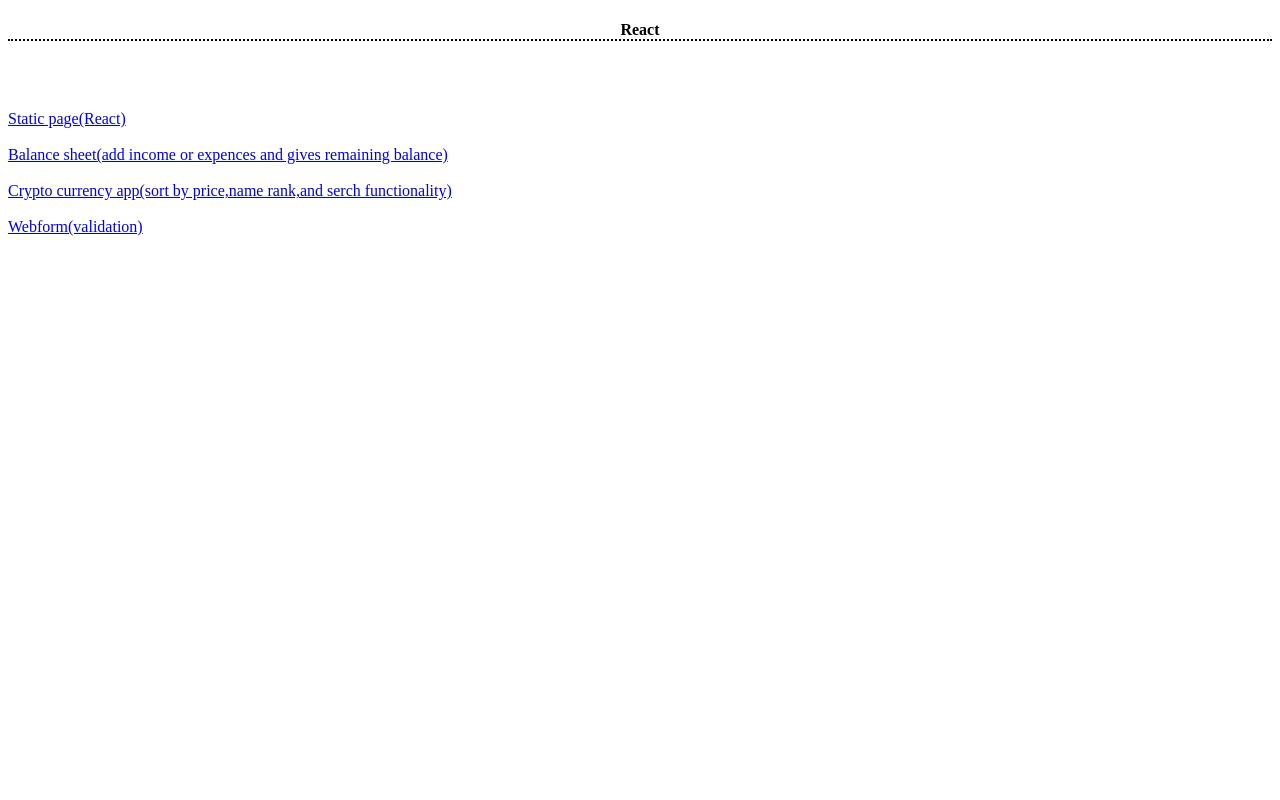
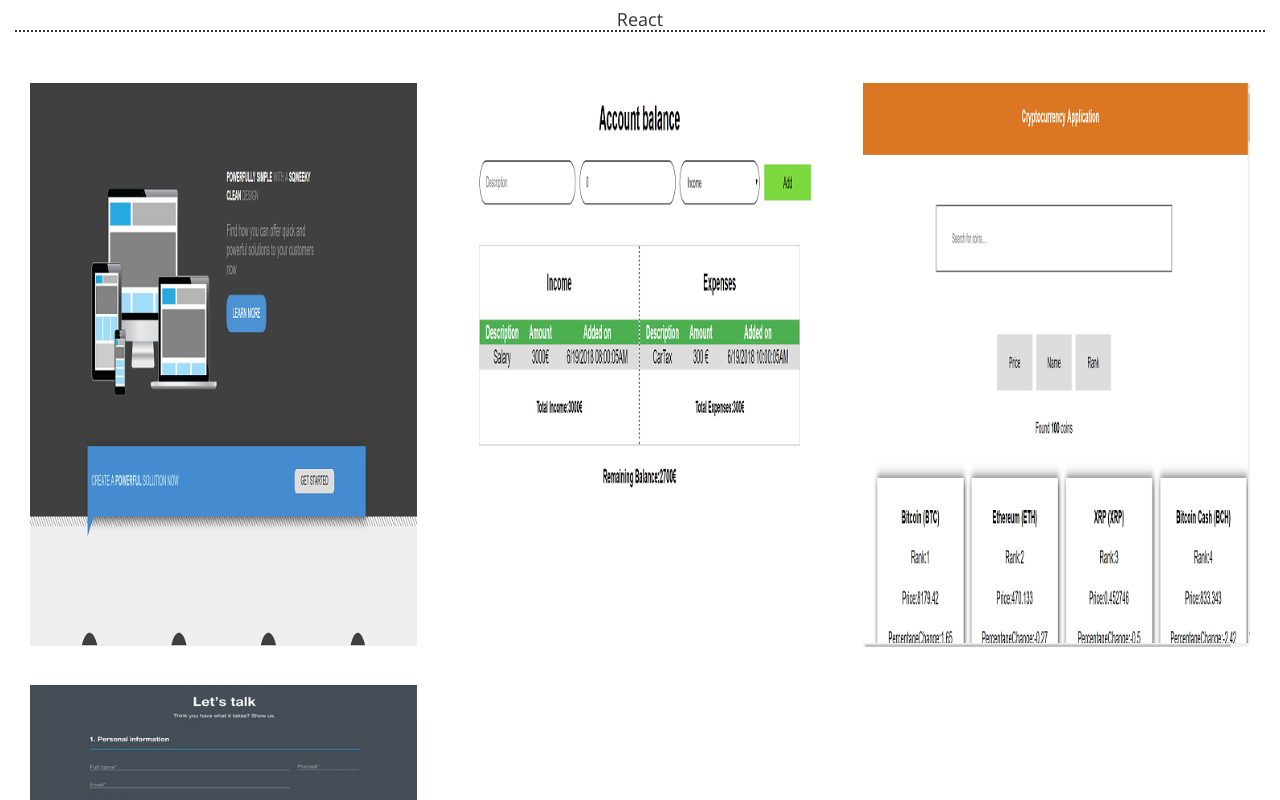
Before and after one commit to bandarub/Portfolio, a plain HTML site: page React/index.html in a window 1280 px wide. Shown: the top 800 px of the page. Drawn offline with nearby package versions, Linux system fonts and the light colour scheme; the site is published under a folder, as on GitHub Pages, so addresses that start at the root find nothing.

Commit message:
changed path of files

```diff
--- a/HTMLCSS/index.html
+++ b/HTMLCSS/index.html
@@ -13,18 +13,18 @@
     <meta name="viewport" content="width=device-width, initial-scale=1.0">
     <meta http-equiv="X-UA-Compatible" content="ie=edge">
     <!-- Bootstrap Core CSS -->
-    <link href="/vendor/bootstrap/css/bootstrap.min.css" rel="stylesheet">
+    <link href="../vendor/bootstrap/css/bootstrap.min.css" rel="stylesheet">
 
     <!-- Custom Fonts -->
-    <link href="/vendor/font-awesome/css/font-awesome.min.css" rel="stylesheet" type="text/css">
+    <link href="../vendor/font-awesome/css/font-awesome.min.css" rel="stylesheet" type="text/css">
     <link href='https://fonts.googleapis.com/css?family=Open+Sans:300italic,400italic,600italic,700italic,800italic,400,300,600,700,800' rel='stylesheet' type='text/css'>
     <link href='https://fonts.googleapis.com/css?family=Merriweather:400,300,300italic,400italic,700,700italic,900,900italic' rel='stylesheet' type='text/css'>
 
     <!-- Plugin CSS -->
-    <link href="/vendor/magnific-popup/magnific-popup.css" rel="stylesheet">
+    <link href="../vendor/magnific-popup/magnific-popup.css" rel="stylesheet">
 
     <!-- Theme CSS -->
-    <link href="/css/creative.min.css" rel="stylesheet">
+    <link href="../css/creative.min.css" rel="stylesheet">
     <title>HTML,CSS AND JAVASCRIPT</title>
 </head>
 <body>
@@ -43,7 +43,7 @@
             <h4 style="text-align: center;margin-bottom: 4vw;border-bottom-color:  2px solid black;border-bottom: 2px dotted;">HTML AND CSS</h4>
             <div class="col-lg-4 col-sm-6">
                     <a href="https://bandarub.github.io/Asgnmt2/" class="portfolio-box">
-                        <img src="/portfolio_images/frozenyogurtshop.jpg" class="img-responsive" alt="">
+                        <img src="../portfolio_images/frozenyogurtshop.jpg" class="img-responsive" alt="">
                         <div class="portfolio-box-caption">
                             <div class="portfolio-box-caption-content">
                                 <div class="project-category text-faded">
@@ -55,7 +55,7 @@
                 </div>
                 <div class="col-lg-4 col-sm-6">
                     <a href="https://bandarub.github.io/Assignment3/" class="portfolio-box">
-                        <img src="/portfolio_images/Assignment03.jpg" class="img-responsive" alt="">
+                        <img src="../portfolio_images/Assignment03.jpg" class="img-responsive" alt="">
                         <div class="portfolio-box-caption">
                             <div class="portfolio-box-caption-content">
                                 <div class="project-category text-faded">
@@ -67,7 +67,7 @@
                 </div>
                 <div class="col-lg-4 col-sm-6">
                     <a href="https://bandarub.github.io/web-form-validation-html/" class="portfolio-box">
-                        <img src="/portfolio_images/Web-Form.jpg" class="img-responsive" alt="">
+                        <img src="../portfolio_images/Web-Form.jpg" class="img-responsive" alt="">
                         <div class="portfolio-box-caption">
                             <div class="portfolio-box-caption-content">
                                 <div class="project-category text-faded">
@@ -79,7 +79,7 @@
                 </div>
                 <div class="col-lg-4 col-sm-6">
                     <a href="https://bandarub.github.io/Assignment5/" class="portfolio-box">
-                        <img src="/portfolio_images/5.jpeg" class="img-responsive" alt="">
+                        <img src="../portfolio_images/5.jpeg" class="img-responsive" alt="">
                         <div class="portfolio-box-caption">
                             <div class="portfolio-box-caption-content">
                                 <div class="project-category text-faded">
@@ -91,7 +91,7 @@
                 </div>
                 <div class="col-lg-4 col-sm-6">
                         <a href="https://bandarub.github.io/Assignment6/" class="portfolio-box">
-                            <img src="/portfolio_images/Assignment06.jpg" class="img-responsive" alt="">
+                            <img src="../portfolio_images/Assignment06.jpg" class="img-responsive" alt="">
                             <div class="portfolio-box-caption">
                                 <div class="portfolio-box-caption-content">
                                     <div class="project-category text-faded">
@@ -109,7 +109,7 @@
             <h4 style="text-align: center;margin-bottom: 4vw;border-bottom-color:  2px solid black;border-bottom: 2px dotted;">JAVASCRIPT</h4>
             <div class="col-lg-4 col-sm-6">
                 <a href="https://bandarub.github.io/Photo-Gallery/" class="portfolio-box">
-                    <img src="/portfolio_images/studentsgallery-JS.PNG" class="img-responsive" alt="">
+                    <img src="../portfolio_images/studentsgallery-JS.PNG" class="img-responsive" alt="">
                     <div class="portfolio-box-caption">
                         <div class="portfolio-box-caption-content">
                             <div class="project-category text-faded">
@@ -121,7 +121,7 @@
             </div>
             <div class="col-lg-4 col-sm-6">
                 <a href="https://bandarub.github.io/Cryptocurrency_app/" class="portfolio-box">
-                    <img src="/portfolio_images/Crypto-JS.PNG" class="img-responsive" alt="">
+                    <img src="../portfolio_images/Crypto-JS.PNG" class="img-responsive" alt="">
                     <div class="portfolio-box-caption">
                         <div class="portfolio-box-caption-content">
                             <div class="project-category text-faded">
@@ -133,7 +133,7 @@
             </div>
             <div class="col-lg-4 col-sm-6">
                 <a href="https://bandarub.github.io/FormValidation_JS/" class="portfolio-box">
-                    <img src="/portfolio_images/Web-Form.jpg" class="img-responsive" alt="">
+                    <img src="../portfolio_images/Web-Form.jpg" class="img-responsive" alt="">
                     <div class="portfolio-box-caption">
                         <div class="portfolio-box-caption-content">
                             <div class="project-category text-faded">
@@ -145,7 +145,7 @@
             </div>
             <div class="col-lg-4 col-sm-6">
                     <a href="https://bandarub.github.io/ShoppingList/" class="portfolio-box">
-                        <img src="/portfolio_images/shopping.PNG" class="img-responsive" alt="">
+                        <img src="../portfolio_images/shopping.PNG" class="img-responsive" alt="">
                         <div class="portfolio-box-caption">
                             <div class="portfolio-box-caption-content">
                                 <div class="project-category text-faded">
--- a/React/index.html
+++ b/React/index.html
@@ -13,18 +13,18 @@
     <meta name="viewport" content="width=device-width, initial-scale=1.0">
     <meta http-equiv="X-UA-Compatible" content="ie=edge">
     <!-- Bootstrap Core CSS -->
-    <link href="/vendor/bootstrap/css/bootstrap.min.css" rel="stylesheet">
+    <link href="../vendor/bootstrap/css/bootstrap.min.css" rel="stylesheet">
 
     <!-- Custom Fonts -->
-    <link href="/vendor/font-awesome/css/font-awesome.min.css" rel="stylesheet" type="text/css">
+    <link href="../vendor/font-awesome/css/font-awesome.min.css" rel="stylesheet" type="text/css">
     <link href='https://fonts.googleapis.com/css?family=Open+Sans:300italic,400italic,600italic,700italic,800italic,400,300,600,700,800' rel='stylesheet' type='text/css'>
     <link href='https://fonts.googleapis.com/css?family=Merriweather:400,300,300italic,400italic,700,700italic,900,900italic' rel='stylesheet' type='text/css'>
 
     <!-- Plugin CSS -->
-    <link href="/vendor/magnific-popup/magnific-popup.css" rel="stylesheet">
+    <link href="../vendor/magnific-popup/magnific-popup.css" rel="stylesheet">
 
     <!-- Theme CSS -->
-    <link href="/css/creative.min.css" rel="stylesheet">
+    <link href="../css/creative.min.css" rel="stylesheet">
     <title>React</title>
 </head>
 <body>
@@ -33,7 +33,7 @@
             <h4 style="text-align: center;margin-bottom: 4vw;border-bottom-color:  2px solid black;border-bottom: 2px dotted;">React</h4>
             <div class="col-lg-4 col-sm-6">
                     <a href="https://bandarub.github.io/Static-page/" class="portfolio-box">
-                        <img src="/portfolio_images/staticpage-react.PNG" class="img-responsive" alt="">
+                        <img src="../portfolio_images/staticpage-react.PNG" class="img-responsive" alt="">
                         <div class="portfolio-box-caption">
                             <div class="portfolio-box-caption-content">
                                 <div class="project-category text-faded">
@@ -45,7 +45,7 @@
             </div>
             <div class="col-lg-4 col-sm-6">
                 <a href="https://bandarub.github.io/Balance_Sheet/" class="portfolio-box">
-                    <img src="/portfolio_images/balancesheet.PNG" class="img-responsive" alt="">
+                    <img src="../portfolio_images/balancesheet.PNG" class="img-responsive" alt="">
                     <div class="portfolio-box-caption">
                         <div class="portfolio-box-caption-content">
                             <div class="project-category text-faded">
@@ -57,7 +57,7 @@
                 </div>
                 <div class="col-lg-4 col-sm-6">
                     <a href="https://bandarub.github.io/Cryptocurrency_app_React/" class="portfolio-box">
-                        <img src="/portfolio_images/crypto-react.PNG" class="img-responsive" alt="">
+                        <img src="../portfolio_images/crypto-react.PNG" class="img-responsive" alt="">
                         <div class="portfolio-box-caption">
                             <div class="portfolio-box-caption-content">
                                 <div class="project-category text-faded">
@@ -69,7 +69,7 @@
                 </div>
                 <div class="col-lg-4 col-sm-6">
                     <a href="https://bandarub.github.io/React-Form/" class="portfolio-box">
-                        <img src="/portfolio_images/Web-Form.jpg" class="img-responsive" alt="">
+                        <img src="../portfolio_images/Web-Form.jpg" class="img-responsive" alt="">
                         <div class="portfolio-box-caption">
                             <div class="portfolio-box-caption-content">
                                 <div class="project-category text-faded">
```
